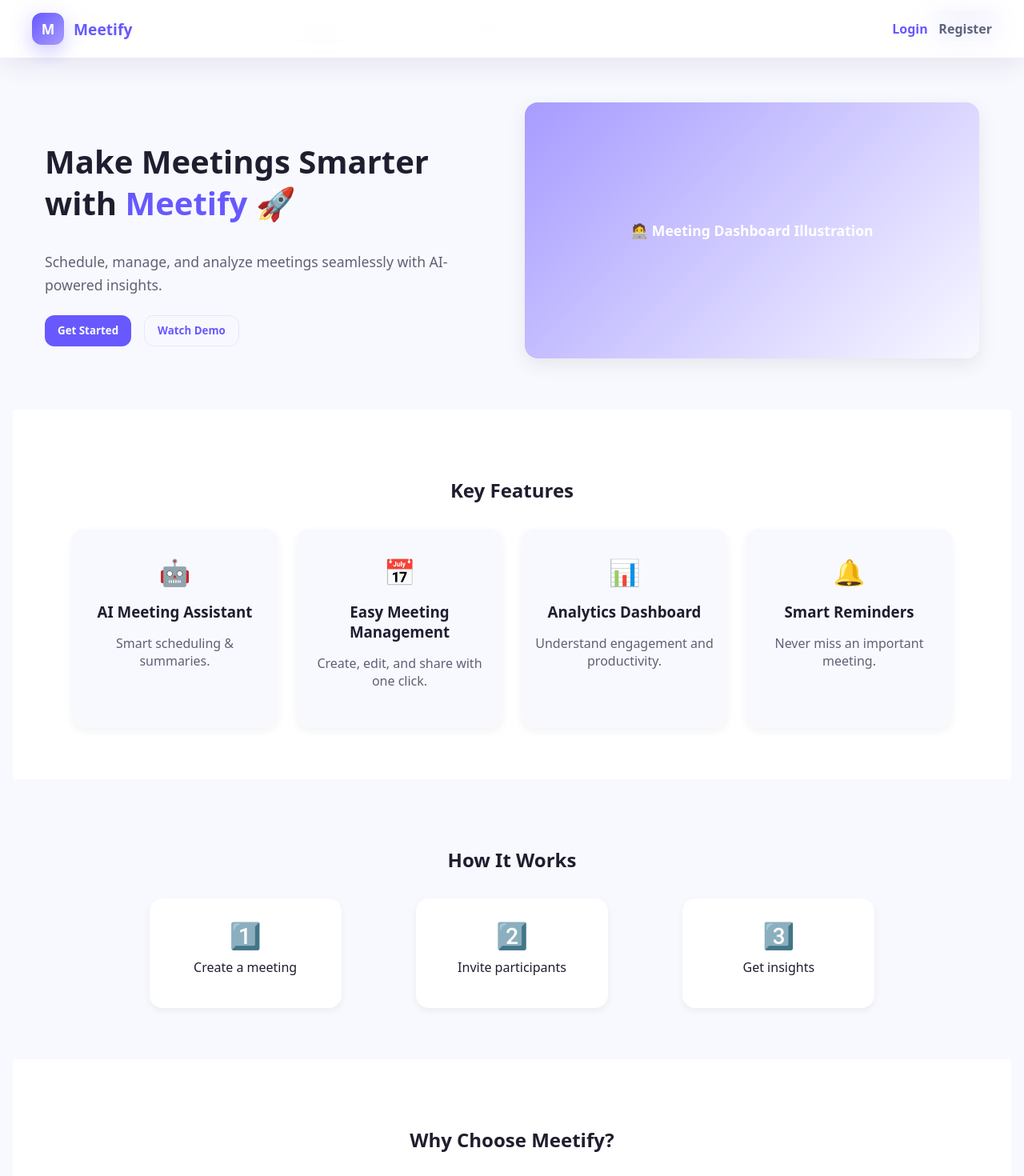
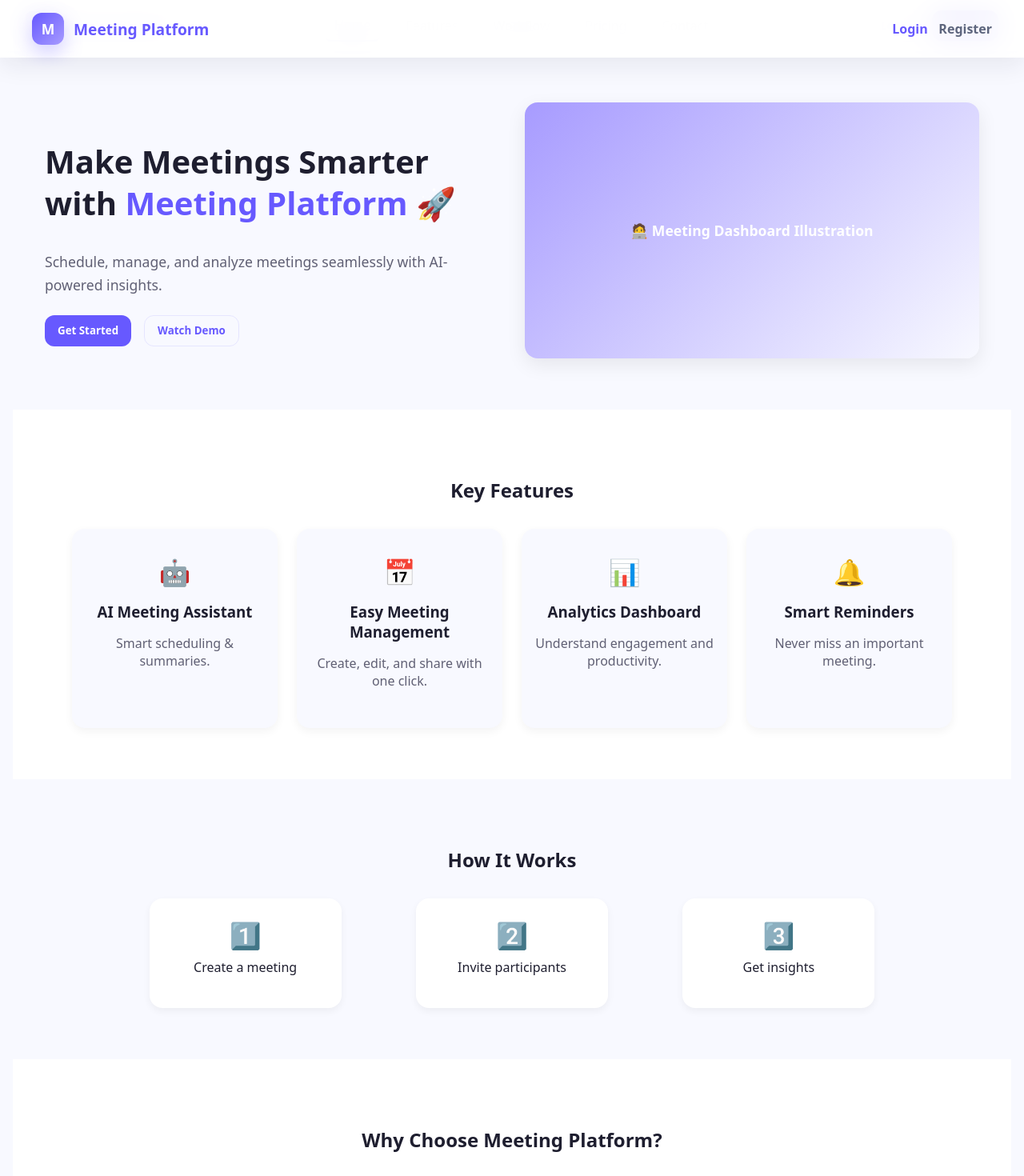
Before and after one commit to Shubh1619/meet-frontend, a React (Vite) app: page / in a window 1280 px wide. Shown: the top 1470 px of the page at 80% size. Built offline with nearby package versions, Linux system fonts and the light colour scheme; no server answers.

Commit message:
meetify meeting platform

```diff
--- a/src/App.jsx
+++ b/src/App.jsx
@@ -88,7 +88,7 @@ export default function App() {
         </Routes>
       </main>
 
-      {!isMeetingRoom && <footer className="footer">All rights reserved | Meetify</footer>}
+      {!isMeetingRoom && <footer className="footer">All rights reserved | Meeting Platform</footer>}
     </div>
   );
 }
--- a/src/components/AuthNavbar.jsx
+++ b/src/components/AuthNavbar.jsx
@@ -35,7 +35,7 @@ export default function AuthNavbar() {
             }}
           >
             <div className="site-navbar-logo">M</div>
-            <div className="site-navbar-title">Meetify</div>
+            <div className="site-navbar-title">Meeting Platform</div>
           </div>
 
           <button
--- a/src/components/Navbar.jsx
+++ b/src/components/Navbar.jsx
@@ -60,7 +60,7 @@ export default function Navbar() {
                 color: "#6759FF",
               }}
             >
-              Meetify
+              Meeting Platform
             </div>
             <div style={{ fontSize: 12, color: "#606074" }}>
               Meeting management
--- a/src/components/PublicNavbar.jsx
+++ b/src/components/PublicNavbar.jsx
@@ -26,7 +26,7 @@ export default function PublicNavbar() {
           }}
         >
           <div className="site-navbar-logo">M</div>
-          <div className="site-navbar-title">Meetify</div>
+          <div className="site-navbar-title">Meeting Platform</div>
         </div>
 
         <button
--- a/src/pages/Home.jsx
+++ b/src/pages/Home.jsx
@@ -60,7 +60,7 @@ export default function Home() {
           >
             M
           </div>
-          Meetify
+          Meeting Platform
         </div>
 
         {/* Center: Nav Links */}
@@ -118,7 +118,7 @@ export default function Home() {
           <div style={{ textAlign: "left" }}>
             <h1 style={{ fontSize: "2.5rem", color: textColor, lineHeight: 1.3 }}>
               Make Meetings Smarter with{" "}
-              <span style={{ color: "#6759FF" }}>Meetify 🚀</span>
+              <span style={{ color: "#6759FF" }}>Meeting Platform 🚀</span>
             </h1>
             <p
               style={{
@@ -250,7 +250,7 @@ export default function Home() {
           </div>
         </section>
 
-        {/* Why Choose Meetify */}
+        {/* Why Choose Meeting Platform */}
         <section
           style={{
             background: sectionBg,
@@ -259,7 +259,7 @@ export default function Home() {
             textAlign: "center",
           }}
         >
-          <h2 style={{ color: textColor }}>Why Choose Meetify?</h2>
+          <h2 style={{ color: textColor }}>Why Choose Meeting Platform?</h2>
           <div
             style={{
               display: "flex",
@@ -484,7 +484,7 @@ export default function Home() {
           }}
         >
           <p style={{ margin: 0 }}>
-            © {new Date().getFullYear()} Meetify. All rights reserved.
+            © {new Date().getFullYear()} Meeting Platform. All rights reserved.
           </p>
           <p style={{ color: mutedColor, fontSize: "0.9rem", marginTop: "0.3rem" }}>
             <a href="#home">Home</a> • <a href="#features">Features</a> •{" "}
--- a/src/pages/InstantMeeting.jsx
+++ b/src/pages/InstantMeeting.jsx
@@ -157,7 +157,7 @@ export default function InstantMeeting() {
             M
           </div>
           <div style={{ fontSize: 20, fontWeight: 600, color: "#6759FF" }}>
-            Meetify
+            Meeting Platform
           </div>
         </div>
 
--- a/src/pages/Login.jsx
+++ b/src/pages/Login.jsx
@@ -132,7 +132,7 @@ export default function Login() {
             M
           </div>
           <div style={{ fontSize: 20, fontWeight: 600, color: "#6759FF" }}>
-            Meetify
+            Meeting Platform
           </div>
         </div>
 
--- a/src/pages/Profile.jsx
+++ b/src/pages/Profile.jsx
@@ -220,7 +220,7 @@ export default function Profile() {
         </div>
 
         <div style={{ ...styles.footer, background: softBg, color: mutedColor }}>
-          <p>Meetify - AI Meeting Assistant</p>
+          <p>Meeting Platform - AI Meeting Assistant</p>
           <p style={styles.version}>Version 1.0.0</p>
         </div>
       </div>
--- a/src/pages/Register.jsx
+++ b/src/pages/Register.jsx
@@ -109,7 +109,7 @@ export default function Register() {
             M
           </div>
           <div style={{ fontSize: 20, fontWeight: 600, color: "#6759FF" }}>
-            Meetify
+            Meeting Platform
           </div>
         </div>
 
--- a/src/pages/ScheduleMeeting.jsx
+++ b/src/pages/ScheduleMeeting.jsx
@@ -132,7 +132,7 @@ export default function ScheduleMeeting() {
               M
             </Box>
             <Box sx={{ fontSize: 20, fontWeight: 600, color: "primary.main" }}>
-              Meetify
+              Meeting Platform
             </Box>
           </Box>
 
--- a/src/styles/theme.js
+++ b/src/styles/theme.js
@@ -1,4 +1,4 @@
-// theme.js - design tokens for Meetify
+// theme.js - design tokens for Meeting Platform
 const theme = {
   colors: {
     primary: "#6759FF",
```
